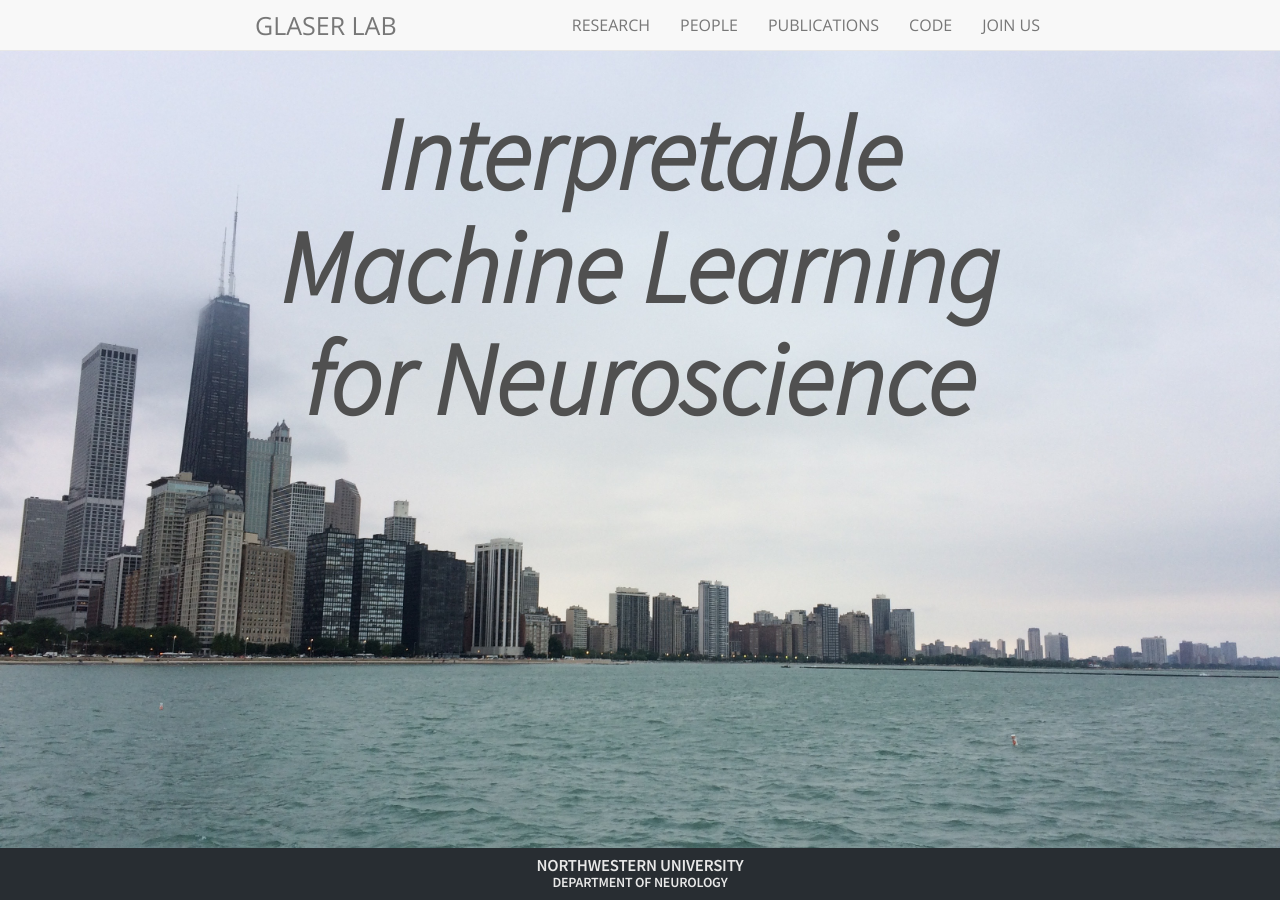
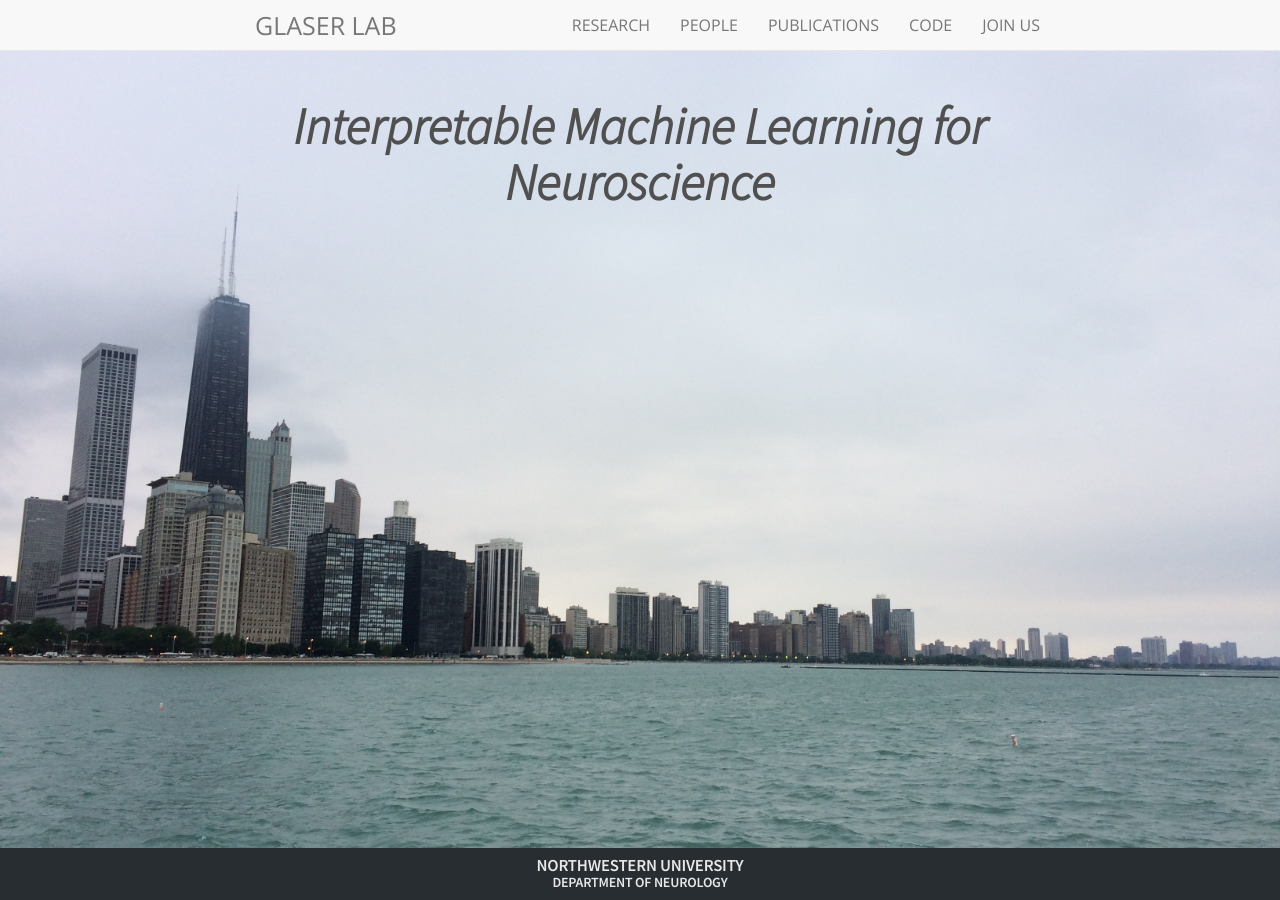
Before and after one commit to glaserlab/glaserlab.github.io, a Jekyll site: the page built from index.html, in a window 1280 px wide. Built offline with Jekyll 4.4.1, drawn with Linux system fonts in a browser that asks for light colours; nearby versions of some CDN libraries; comment, search, counter and statistics services are not loaded.

```diff
--- a/index.html
+++ b/index.html
@@ -18,7 +18,7 @@ body {
 
       <!-- <h1 style="font-size:2.3em; font-family:Source Sans Pro"><i>Interpretable Machine Learning for Neuroscience <br><br></i></h1> -->
       <!-- <h1 style="font-size:2.3em; font-family:Source Sans Pro; color:#505050"><i>Interpretable Machine Learning for Neuroscience <br><br></i></h1> -->
-      <h1 style="font-size:8vw; font-family:Source Sans Pro; color:#505050"><i>Interpretable Machine Learning for Neuroscience <br><br></i></h1>
+      <h1 style="font-size:4vw; font-family:Source Sans Pro; color:#505050"><i>Interpretable Machine Learning for Neuroscience <br><br></i></h1>
 
 <!--       <h2 style="font-size:1.6em"><i>Lab Opening September 2022 in Northwestern Neurology Department! <br><br></i></h2>      -->
 
```
Also changed, not shown: contact.md (+1 -1 lines).
